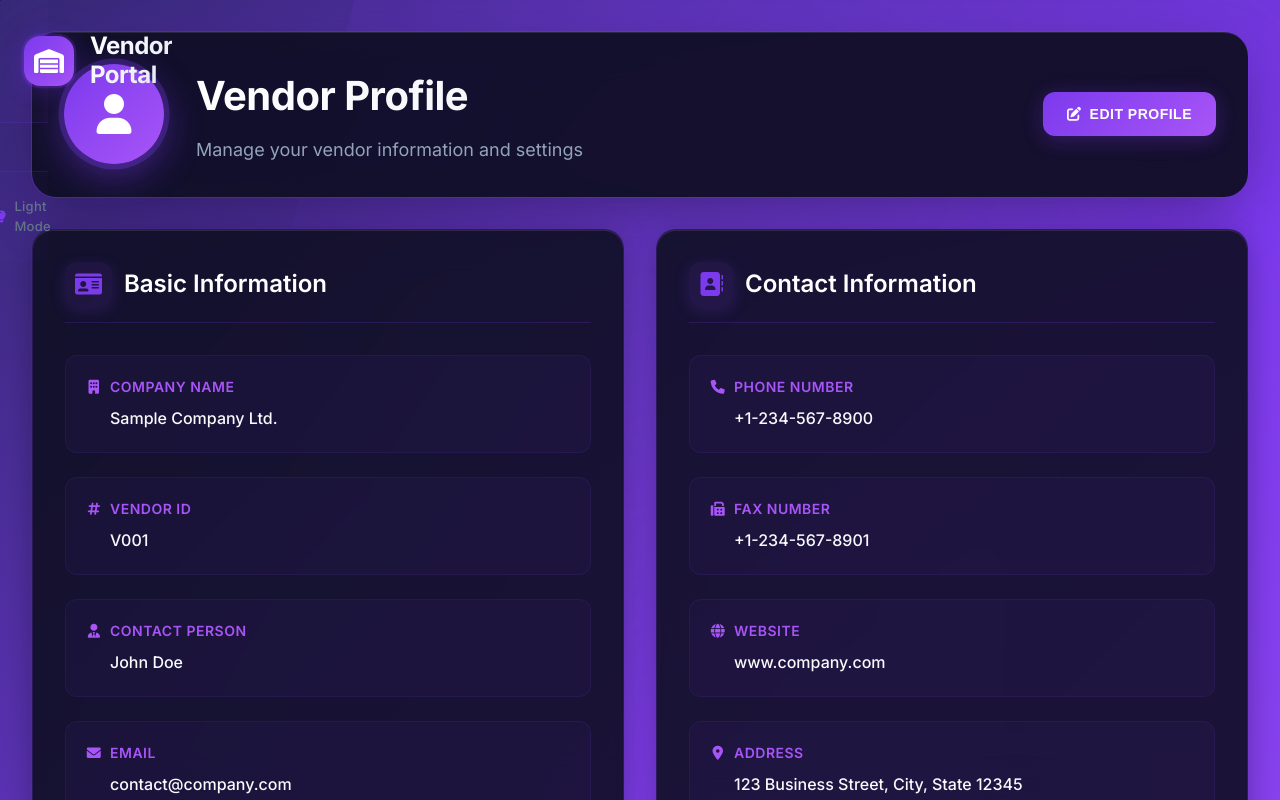
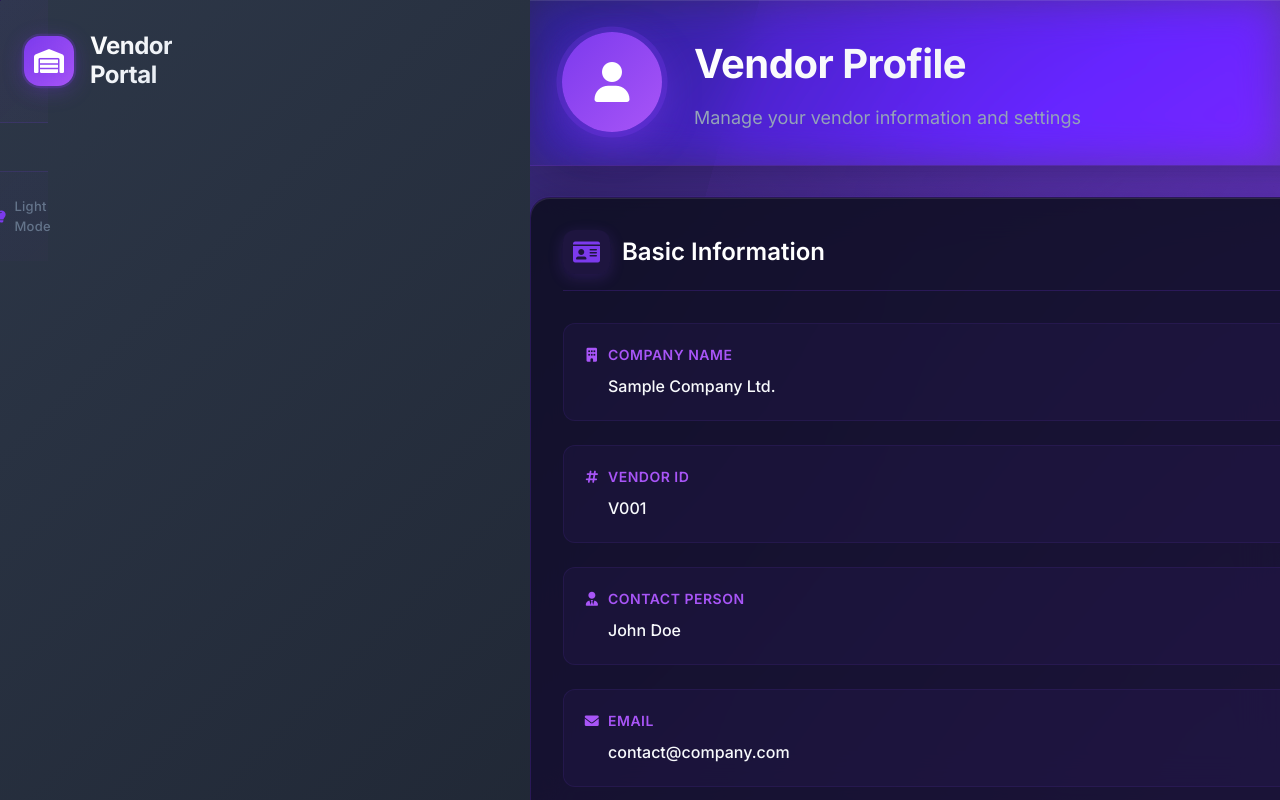
Before and after one commit to muniharikrishnan/sap_portals, an Angular app in the folder portal projects 901548/sap portal frontend/angular-portals/angular-portals48/: page /vendor/profile in a window 1280 px wide. Built offline with nearby package versions, Linux system fonts and the light colour scheme.

Commit message:
update the vendor-portal dashboard

```diff
--- a/portal projects 901548/sap portal frontend/angular-portals/angular-portals48/src/app/vendor-portal/dashboard/dashboard.component.css
+++ b/portal projects 901548/sap portal frontend/angular-portals/angular-portals48/src/app/vendor-portal/dashboard/dashboard.component.css
@@ -4,11 +4,12 @@
 
 /* Full Screen Dashboard Container */
 .dashboard-container {
-  position: fixed;
+  position: relative;
   top: 0;
   left: 0;
-  width: 100vw;
+  width: calc(100vw - 250px); /* Sidebar width is 250px */
   height: 100vh;
+  margin-left: 250px; /* Push content right of sidebar */
   background: linear-gradient(135deg, #0f0f23 0%, #1a1a2e 25%, #16213e 50%, #7c3aed 75%, #a855f7 100%);
   background-size: 400% 400%;
   animation: gradientShift 15s ease infinite;
--- a/portal projects 901548/sap portal frontend/angular-portals/angular-portals48/src/app/vendor-portal/profile/profile.component.css
+++ b/portal projects 901548/sap portal frontend/angular-portals/angular-portals48/src/app/vendor-portal/profile/profile.component.css
@@ -3,11 +3,12 @@
 @import url('https://cdnjs.cloudflare.com/ajax/libs/font-awesome/6.0.0/css/all.min.css');
 
 .profile-container {
-  position: fixed;
+  position: relative;
   top: 0;
   left: 0;
-  width: 100vw;
+  width: calc(100vw - 250px); /* Sidebar width is 250px */
   height: 100vh;
+  margin-left: 250px; /* Push content right of sidebar */
   background: linear-gradient(135deg, #0f0f23 0%, #1a1a2e 25%, #16213e 50%, #7c3aed 75%, #a855f7 100%);
   background-size: 400% 400%;
   animation: gradientShift 15s ease infinite;
@@ -42,19 +43,21 @@
   66% { transform: translate(-20px, 20px) rotate(240deg); }
 }
 
-.profile-content {
+.profile-container {
   position: relative;
-  z-index: 2;
+  top: 0;
+  left: 0;
+  width: calc(100vw - 250px); /* Sidebar width is 250px */
   height: 100vh;
-  overflow-y: auto;
-  overflow-x: hidden;
-  padding: 2rem;
-  box-sizing: border-box;
+  margin-left: 250px; /* Push content right of sidebar */
+  background: linear-gradient(135deg, #0f0f23 0%, #1a1a2e 25%, #16213e 50%, #7c3aed 75%, #a855f7 100%);
+  background-size: 400% 400%;
+  animation: gradientShift 15s ease infinite;
+  font-family: 'Inter', sans-serif;
+  overflow: hidden;
+  z-index: 1;
 }
-
 .profile-header-card {
-  background: rgba(15, 15, 35, 0.95);
-  border-radius: 24px;
   box-shadow:
     0 0 0 1px rgba(124, 58, 237, 0.3),
     0 20px 60px -12px rgba(0, 0, 0, 0.4),
--- a/portal projects 901548/sap portal frontend/angular-portals/angular-portals48/src/app/vendor-portal/profile/profile.component.html
+++ b/portal projects 901548/sap portal frontend/angular-portals/angular-portals48/src/app/vendor-portal/profile/profile.component.html
@@ -1,4 +1,3 @@
-
 <div class="profile-container">
   <div class="profile-content">
     <!-- Profile Header -->
@@ -32,28 +31,28 @@
               <i class="fas fa-building"></i>
               <span>Company Name</span>
             </div>
-            <div class="info-value">{{ vendorProfile?.companyName || 'Not specified' }}</div>
+            <div class="info-value">{{ vendorProfile && vendorProfile.companyName ? vendorProfile.companyName : 'Not specified' }}</div>
           </div>
           <div class="info-item">
             <div class="info-label">
               <i class="fas fa-hashtag"></i>
               <span>Vendor ID</span>
             </div>
-            <div class="info-value">{{ vendorProfile?.vendorId || 'Not specified' }}</div>
+            <div class="info-value">{{ vendorProfile && vendorProfile.vendorId ? vendorProfile.vendorId : 'Not specified' }}</div>
           </div>
           <div class="info-item">
             <div class="info-label">
               <i class="fas fa-user-tie"></i>
               <span>Contact Person</span>
             </div>
-            <div class="info-value">{{ vendorProfile?.contactPerson || 'Not specified' }}</div>
+            <div class="info-value">{{ vendorProfile && vendorProfile.contactPerson ? vendorProfile.contactPerson : 'Not specified' }}</div>
           </div>
           <div class="info-item">
             <div class="info-label">
               <i class="fas fa-envelope"></i>
               <span>Email</span>
             </div>
-            <div class="info-value">{{ vendorProfile?.email || 'Not specified' }}</div>
+            <div class="info-value">{{ vendorProfile && vendorProfile.email ? vendorProfile.email : 'Not specified' }}</div>
           </div>
         </div>
       </div>
@@ -70,28 +69,28 @@
               <i class="fas fa-phone"></i>
               <span>Phone Number</span>
             </div>
-            <div class="info-value">{{ vendorProfile?.phone || 'Not specified' }}</div>
+            <div class="info-value">{{ vendorProfile && vendorProfile.phone ? vendorProfile.phone : 'Not specified' }}</div>
           </div>
           <div class="info-item">
             <div class="info-label">
               <i class="fas fa-fax"></i>
               <span>Fax Number</span>
             </div>
-            <div class="info-value">{{ vendorProfile?.fax || 'Not specified' }}</div>
+            <div class="info-value">{{ vendorProfile && vendorProfile.fax ? vendorProfile.fax : 'Not specified' }}</div>
           </div>
           <div class="info-item">
             <div class="info-label">
               <i class="fas fa-globe"></i>
               <span>Website</span>
             </div>
-            <div class="info-value">{{ vendorProfile?.website || 'Not specified' }}</div>
+            <div class="info-value">{{ vendorProfile && vendorProfile.website ? vendorProfile.website : 'Not specified' }}</div>
           </div>
           <div class="info-item">
             <div class="info-label">
               <i class="fas fa-map-marker-alt"></i>
               <span>Address</span>
             </div>
-            <div class="info-value">{{ vendorProfile?.address || 'Not specified' }}</div>
+            <div class="info-value">{{ vendorProfile && vendorProfile.address ? vendorProfile.address : 'Not specified' }}</div>
           </div>
         </div>
       </div>
@@ -108,28 +107,30 @@
               <i class="fas fa-industry"></i>
               <span>Industry Type</span>
             </div>
-            <div class="info-value">{{ vendorProfile?.industryType || 'Not specified' }}</div>
+            <div class="info-value">{{ vendorProfile && vendorProfile.industryType ? vendorProfile.industryType : 'Not specified' }}</div>
           </div>
           <div class="info-item">
             <div class="info-label">
               <i class="fas fa-certificate"></i>
               <span>Registration Number</span>
             </div>
-            <div class="info-value">{{ vendorProfile?.registrationNumber || 'Not specified' }}</div>
+            <div class="info-value">{{ vendorProfile && vendorProfile.registrationNumber ? vendorProfile.registrationNumber : 'Not specified' }}</div>
           </div>
           <div class="info-item">
             <div class="info-label">
               <i class="fas fa-file-invoice"></i>
               <span>Tax ID</span>
             </div>
-            <div class="info-value">{{ vendorProfile?.taxId || 'Not specified' }}</div>
+            <div class="info-value">{{ vendorProfile && vendorProfile.taxId ? vendorProfile.taxId : 'Not specified' }}</div>
           </div>
           <div class="info-item">
             <div class="info-label">
               <i class="fas fa-calendar-alt"></i>
               <span>Registration Date</span>
             </div>
-            <div class="info-value">{{ vendorProfile?.registrationDate | date:'MMM d, yyyy' || 'Not specified' }}</div>
+            <div class="info-value">
+              {{ vendorProfile && vendorProfile.registrationDate ? (vendorProfile.registrationDate | date:'MMM d, yyyy') : 'Not specified' }}
+            </div>
           </div>
         </div>
       </div>
```
Also changed, not shown: portal projects 901548/sap portal frontend/angular-portals/angular-portals48/src/app/customer-portal/cus-login/cus-login.component.css (line endings or trailing spaces), portal projects 901548/sap portal frontend/angular-portals/angular-portals48/src/app/customer-portal/cus-login/cus-login.component.html (line endings or trailing spaces), portal projects 901548/sap portal frontend/angular-portals/angular-portals48/src/app/customer-portal/cus-login/cus-login.component.ts (line endings or trailing spaces).
